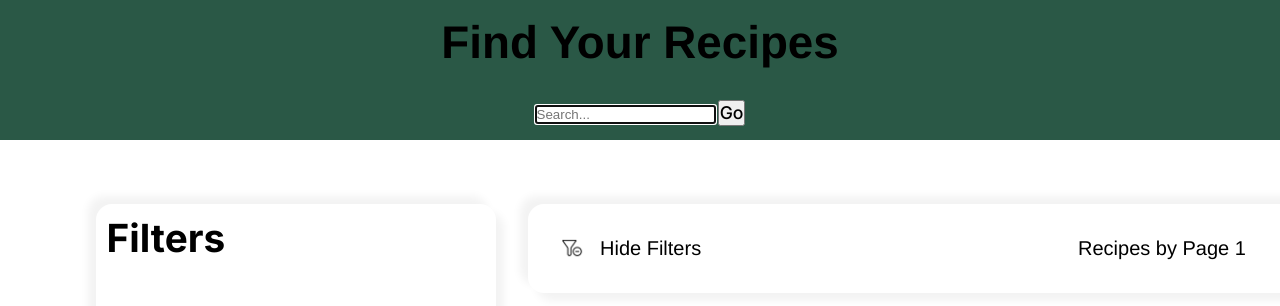
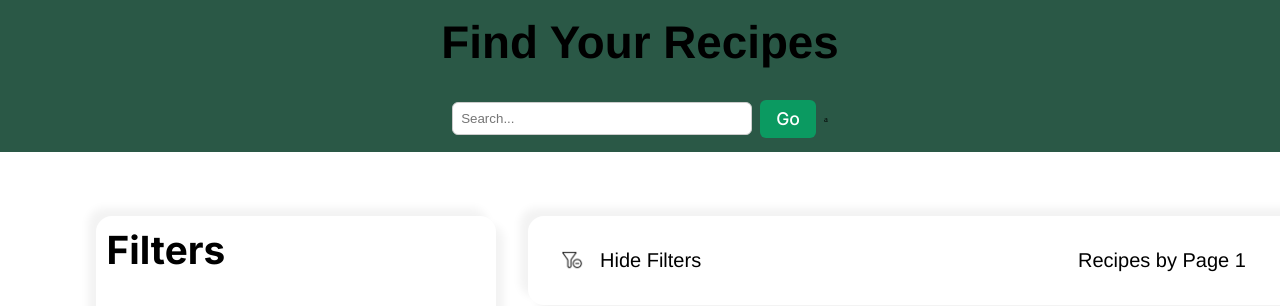
Before and after one commit to dwecks/DIAM-Django-Cooktopia, a Django app: page /recipes in a window 1280 px wide; the page is wider, and only the part inside the window is pictured. Shown: the part 64-370 px from the top of that part. Run offline with Django 4.2, Linux system fonts and the light colour scheme; data comes from the database, SQL or seed files in the repository; some libraries are stand-ins or nearby versions.

Commit message:
search bar

```diff
--- a/cooktopia/static/css/recipes.css
+++ b/cooktopia/static/css/recipes.css
@@ -79,6 +79,42 @@
 .searchBarButton {
     width: 444px;
     flex-grow: 1;
+}
+.form {
+  display: flex;
+  justify-content: flex-start;
+  align-items: center;
+  gap: 8px;
+}
+
+#search {
+  padding: 8px;
+  border: 1px solid #ccc;
+  border-radius: 6px;
+  width: 300px;
+}
+
+#search:focus {
+  outline: none;
+  border-color: #0B9A61;
+}
+
+button[type="submit"] {
+  padding: 8px 16px;
+  background: #0B9A61;
+  color: #fff;
+  border: none;
+  border-radius: 6px;
+  cursor: pointer;
+}
+
+button[type="submit"]:hover {
+  background: #0a895a;
+}
+
+button[type="submit"]:focus {
+  outline: none;
+  box-shadow: 0 0 0 3px rgba(11, 154, 97, 0.3);
 }
 
 .mainDiv {
--- a/cooktopia/templates/cooktopia/recipes.html
+++ b/cooktopia/templates/cooktopia/recipes.html
@@ -6,10 +6,10 @@
 {% block content %}
 <section class="section flex-c P700-b">
 		<h1 class="h1 headers-font">Find Your Recipes</h1>
-		<form class="form" onsubmit="event.preventDefault();" role="search">
-		  <input id="search" type="search" placeholder="Search..." autofocus required />
-		  <button type="submit" class="l1-r">Go</button>
-		</form>
+		<form class="form" onsubmit="event.preventDefault();" role="search" style="display: flex; justify-content: flex-start; align-items: center; gap: 8px;">
+  			<input id="search" type="search" placeholder="Search..." autofocus required style="padding: 8px; border: 1px solid #ccc; border-radius: 6px; width: 300px;">
+ 		 <button type="submit" class="l1-r" style="padding: 8px 16px; background: #0B9A61; color: #fff; border: none; border-radius: 6px; cursor: pointer;">Go</button>
+		a</form>
 </section>
 <section class="mainDiv section flex-r">
 		<div class="filtersDiv  ">
```
